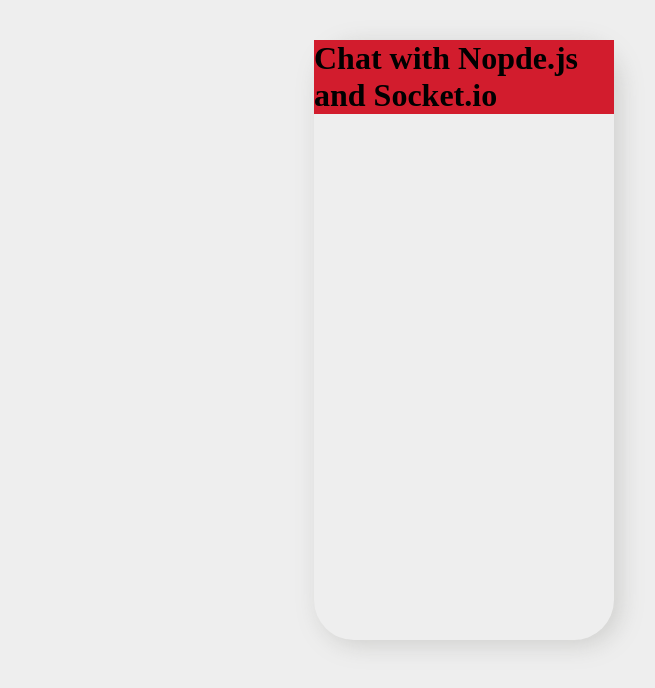
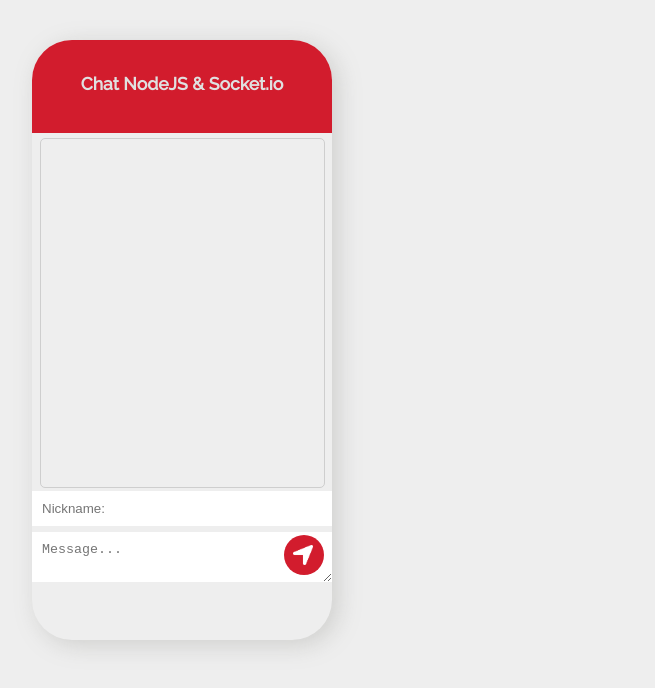
Before and after one commit to alejoalonzo/chatApp, a website: page client/index.html in a window 1280 px wide. Shown: the whole page, without its empty margins (176-831 px from the left). Drawn offline with nearby package versions, Linux system fonts and the light colour scheme; no server answers.

Commit message:
Chat app version 1.0 complete

```diff
--- a/client/index.html
+++ b/client/index.html
@@ -9,14 +9,28 @@
     <script type="text/javascript" src="/socket.io/socket.io.js"></script>
     <script type="text/javascript" src="main.js"></script>
     <link rel="stylesheet" href="styles.css">
+    <link rel="preconnect" href="https://fonts.googleapis.com">
+    <link rel="preconnect" href="https://fonts.gstatic.com" crossorigin>
+    <link
+        href="https://fonts.googleapis.com/css2?family=Libre+Baskerville&family=Maven+Pro&family=Raleway:wght@300;500&display=swap"
+        rel="stylesheet">
+
 </head>
 
 <body>
     <div id="container">
         <div id="title">
-            <h1>Chat with Nopde.js and Socket.io</h1>
+            <h4>Chat NodeJS & Socket.io</h4>
         </div>
         <div id="messages"></div>
+        <form onsubmit="addMessage(this);">
+            <input id="nickname" type="text" placeholder="Nickname:">
+            <div id="TextAreaAndSubmit">
+                <textarea id="text" type="text" placeholder="Message..."></textarea>
+                <input id="submit" type="submit" value="">
+                <img id="svgSubmit" src="./media/location-arrow-solid.png" alt="">
+            </div>
+        </form>
     </div>
 </body>
 
--- a/client/main.js
+++ b/client/main.js
@@ -10,12 +10,24 @@
     .map(function (message, index) {
       return `
             <div class="message">
-                <strong>${message.nickname}</strong> Says:
+                <strong>${message.nickname}</strong>:
                 <p>${message.text}</p>
             </div>
         `;
     })
     .join(" ");
 
-  document.getElementById("messages").innerHTML = html;
+  var divMessagess = document.getElementById("messages");
+  divMessagess.innerHTML = html;
+  divMessagess.scrollTop = divMessagess.scrollHeight;
 }
+
+function addMessage(e) {
+  var message = {
+    nickname: document.getElementById("nickname").value,
+    text: document.getElementById("text").value,
+  };
+  document.getElementById("nickname").style.display = "none";
+  socket.emit("add-message", message);
+  return false;
+}
--- a/client/styles.css
+++ b/client/styles.css
@@ -11,10 +11,77 @@
   height: 600px;
   margin: 0 auto;
   /*border: 1px solid gray;*/
+  margin-left: 200px;
   border-radius: 40px;
   margin-top: 40px;
   box-shadow: 6px 5px 23px #7a7a7644;
 }
 #title {
   background-color: #d21c2d;
+  color: rgb(224, 224, 224);
+  font-family: "Raleway", sans-serif;
+  font-weight: 300;
+  font-size: 1.1rem;
+  padding: 10px 0 15px 0;
+  border-radius: 40px 40px 0 0;
+  text-align: center;
 }
+#messages {
+  width: 95%;
+  height: 350px;
+  overflow-y: scroll;
+  border: 1px solid rgb(206, 206, 206);
+  font-family: "Raleway", sans-serif;
+  overflow: hidden;
+  margin: 0 auto;
+  margin-top: 5px;
+  border-radius: 5px
+}
+
+.message {
+  margin: 20px;
+  padding: 10px;
+  padding-bottom: 5px;
+  border-radius: 15px;
+  background-color: white;
+  font-size: 0.9rem;
+  color: gray;
+}
+
+form input, form textarea{
+  border: none;
+  margin: 0 auto;
+  width: 100%;
+  padding: 10px;
+  margin: 3px 0;
+}
+
+form textarea:focus-visible, form input:focus-visible{
+  outline: none;
+}
+
+
+#submit{
+  background-color: #d21c2d;
+  border-radius: 50%;
+  width: 40px;
+  height: 40px;
+  margin: 0 auto;
+  position: absolute;
+  top: 535px;
+  left: 460px;
+  padding: 15px;
+  cursor: pointer;
+}
+#submit:hover{
+  background-color: #b31827;
+}
+
+  #svgSubmit{
+    width: 20px;
+    height: 20px;
+    position: absolute;
+    top: 545px;
+    left: 469px;
+    cursor: pointer;
+  }
```
Also changed, not shown: server/index.js (+9 -1 lines), client/media/location-arrow-solid.png (added), client/media/location-arrow-solid.svg (added).
